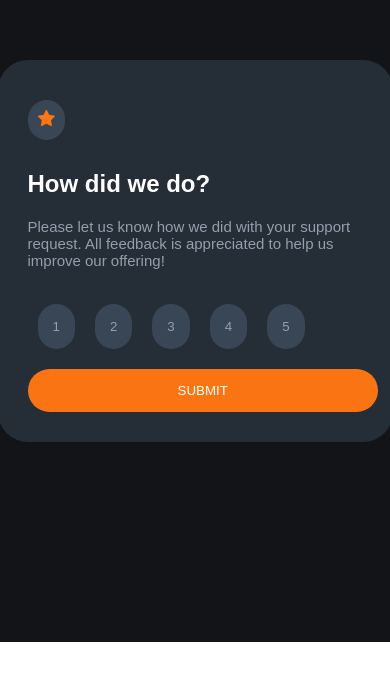
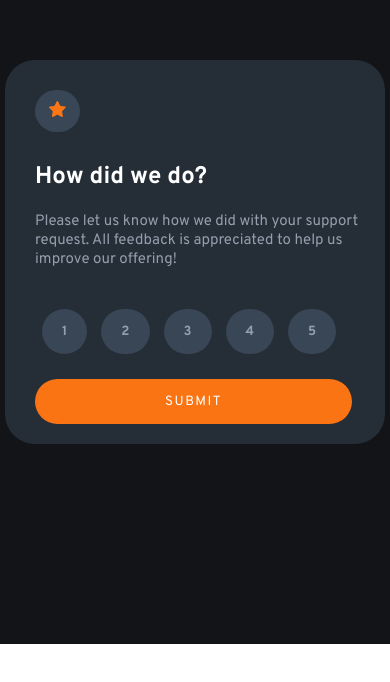
Before and after one commit to olyao23/interactive-rating-component, a React (Create React App) app: page / in a window 390 px wide. Shown: the part 140-822 px from the top of the page. Built offline with nearby package versions, Linux system fonts and the light colour scheme.

Commit message:
I used state for the rating buttons, changed the design of the cards, the image and rating buttons, and added responsive design for mobile

```diff
--- a/public/index.html
+++ b/public/index.html
@@ -24,6 +24,12 @@
       work correctly both with client-side routing and a non-root public URL.
       Learn how to configure a non-root public URL by running `npm run build`.
     -->
+
+<!--    fonts-->
+    <link rel="preconnect" href="https://fonts.googleapis.com">
+    <link rel="preconnect" href="https://fonts.gstatic.com" crossorigin>
+    <link href="https://fonts.googleapis.com/css2?family=Overpass:wght@400;700&display=swap" rel="stylesheet">
+
     <title>React App</title>
   </head>
   <body>
--- a/src/Card/card.js
+++ b/src/Card/card.js
@@ -1,4 +1,4 @@
-import React, { useState } from "react";
+import { useState } from "react";
 import Typography from "../Typography/typography";
 import RatingButton from "../rating-button/rating-button";
 import styles from "../Card/card.module.css";
@@ -6,13 +6,15 @@ import starImage from "../Images/icon-star.svg";
 import thankYouImage from "../Images/illustration-thank-you.svg";
 
 export default function Card() {
+  //handleClick shows and hides the first and second card
   const [hideRating, setHideRating] = useState(true);
-
-  let [rating, saveRating] = useState(0);
 
   function handleClick() {
     setHideRating(!hideRating);
   }
+
+  //setRatingNumber shows which rating button was clicked
+  const [ratingNumber, setRatingNumber] = useState(0);
 
   return (
     <>
@@ -27,11 +29,27 @@ export default function Card() {
               content="Please let us know how we did with your support request. All feedback is appreciated
                             to help us improve our offering!"
             />
-            <RatingButton ratingNumber={"1"} />
-            <RatingButton ratingNumber={"2"} />
-            <RatingButton ratingNumber={"3"} />
-            <RatingButton ratingNumber={"4"} />
-            <RatingButton ratingNumber={"5"} />
+
+            <RatingButton
+              ratingNumber={"1"}
+              onClick={() => setRatingNumber(1)}
+            />
+            <RatingButton
+              ratingNumber={"2"}
+              onClick={() => setRatingNumber(2)}
+            />
+            <RatingButton
+              ratingNumber={"3"}
+              onClick={() => setRatingNumber(3)}
+            />
+            <RatingButton
+              ratingNumber={"4"}
+              onClick={() => setRatingNumber(4)}
+            />
+            <RatingButton
+              ratingNumber={"5"}
+              onClick={() => setRatingNumber(5)}
+            />
 
             <button onClick={handleClick} className={styles.buttonStyle}>
               SUBMIT
@@ -42,7 +60,7 @@ export default function Card() {
             <img src={thankYouImage} alt="phone image" />
 
             <div className={styles.selection}>
-              You selected <span>{rating}</span> out of 5
+              You selected <span>{ratingNumber}</span> out of 5
             </div>
 
             <Typography
@@ -56,3 +74,9 @@ export default function Card() {
     </>
   );
 }
+
+//<RatingButton ratingNumber={"2"} onClick={setRatingNumber(1)} />
+//this worked, then I opened the project again after a while and now it doesn't work
+//question is, it worked, and then it didn't work, and I googled for the solution and it said that I should change
+//onClick={setRatingNumber} to onClick={() => setRatingNumber(2)}
+//maybe it was wrong from the beginning but I know it worked
--- a/src/Card/card.module.css
+++ b/src/Card/card.module.css
@@ -1,8 +1,13 @@
+/*mobile*/
+@media only screen and (max-width: 375px) {
+    .cardStyle{width: 300px !important;}
+}
+
 .cardStyle {
     background-color: hsl(213, 19%, 18%);
-    width: 335px;
+    width: 340px;
     border-radius: 30px;
-    padding: 30px;
+    padding: 20px;
 }
 
 .buttonStyle {
@@ -10,7 +15,10 @@
     background-color: hsl(25, 97%, 53%);
     border: transparent;
     border-radius: 40px;
-    padding: 14px 150px;
+    padding: 14px 130px;
+    letter-spacing: 1.5px;
+    font-family: 'Overpass', sans-serif;
+    font-weight: 400;
 }
 
 .buttonStyle:hover {
@@ -21,7 +29,7 @@
 
 .starStyle {
     background-color: #384656;;
-    padding: 10px;
+    padding: 11px 14px;
     border-radius: 25px;
     display: inline-block;
     margin: 10px 0;
@@ -31,14 +39,18 @@
     color: hsl(25, 97%, 53%);
     background-color: #384656;
     border-radius: 20px;
-    padding: 5px 15px;
-    margin: 30px 0;
+    padding: 5px;
+    width: 200px;
+    margin: 30px 0 20px 0;
 }
 
 .thankYouCard {
+    display: flex;
+    flex-direction: column;
+    align-items: center;
     text-align: center;
 }
 
 .ratingCard {
-
+    padding-left: 10px;
 }
--- a/src/Typography/typography.module.css
+++ b/src/Typography/typography.module.css
@@ -1,10 +1,12 @@
 .headerStyle {
     color: hsl(0, 0%, 100%);
     font-family: 'Overpass', sans-serif;
+    font-weight: 700;
 }
 
 .paragraphStyle {
     color: hsl(217, 12%, 63%);
     font-size: 15px;
     font-family: 'Overpass', sans-serif;
+    font-weight: 400;
 }
--- a/src/index.js
+++ b/src/index.js
@@ -1,10 +1,9 @@
-import React from 'react';
-import ReactDOM from 'react-dom/client';
-import './index.css';
-import App from './App/App';
-import reportWebVitals from './reportWebVitals';
+import React from "react";
+import ReactDOM from "react-dom/client";
+import "./index.css";
+import App from "./App/App";
 
-const root = ReactDOM.createRoot(document.getElementById('root'));
+const root = ReactDOM.createRoot(document.getElementById("root"));
 root.render(
   <React.StrictMode>
     <App />
@@ -14,4 +13,3 @@ root.render(
 // If you want to start measuring performance in your app, pass a function
 // to log results (for example: reportWebVitals(console.log))
 // or send to an analytics endpoint. Learn more: https://bit.ly/CRA-vitals
-reportWebVitals();
--- a/src/rating-button/rating-button.js
+++ b/src/rating-button/rating-button.js
@@ -1,6 +1,9 @@
-import React, { useState } from "react";
 import styles from "./rating-button.module.css";
 
-export default function RatingButton({ ratingNumber }) {
-  return <button className={styles.ratingStyle}>{ratingNumber}</button>;
+export default function RatingButton({ ratingNumber, onClick }) {
+  return (
+    <button onClick={onClick} className={styles.ratingStyle}>
+      {ratingNumber}
+    </button>
+  );
 }
--- a/src/rating-button/rating-button.module.css
+++ b/src/rating-button/rating-button.module.css
@@ -1,10 +1,12 @@
 .ratingStyle {
     background-color: #384656;
-    padding: 15px;
     border-radius: 25px;
+    padding: 14px 20px;
     color: hsl(217, 12%, 63%);
     border: transparent;
-    margin: 20px 10px;
+    margin: 25px 7px;
+    font-family: 'Overpass', sans-serif;
+    font-weight: 700;
 }
 
 .ratingStyle:hover {
--- a/src/reportWebVitals.js
+++ /dev/null
@@ -1,13 +0,0 @@
-const reportWebVitals = onPerfEntry => {
-  if (onPerfEntry && onPerfEntry instanceof Function) {
-    import('web-vitals').then(({ getCLS, getFID, getFCP, getLCP, getTTFB }) => {
-      getCLS(onPerfEntry);
-      getFID(onPerfEntry);
-      getFCP(onPerfEntry);
-      getLCP(onPerfEntry);
-      getTTFB(onPerfEntry);
-    });
-  }
-};
-
-export default reportWebVitals;
```
Also changed, not shown: src/Typography/typography.js (+7 -8 lines), src/setupTests.js (deleted, +0 -5 lines), 2 other files (tests, documents, lock files or other folders).
